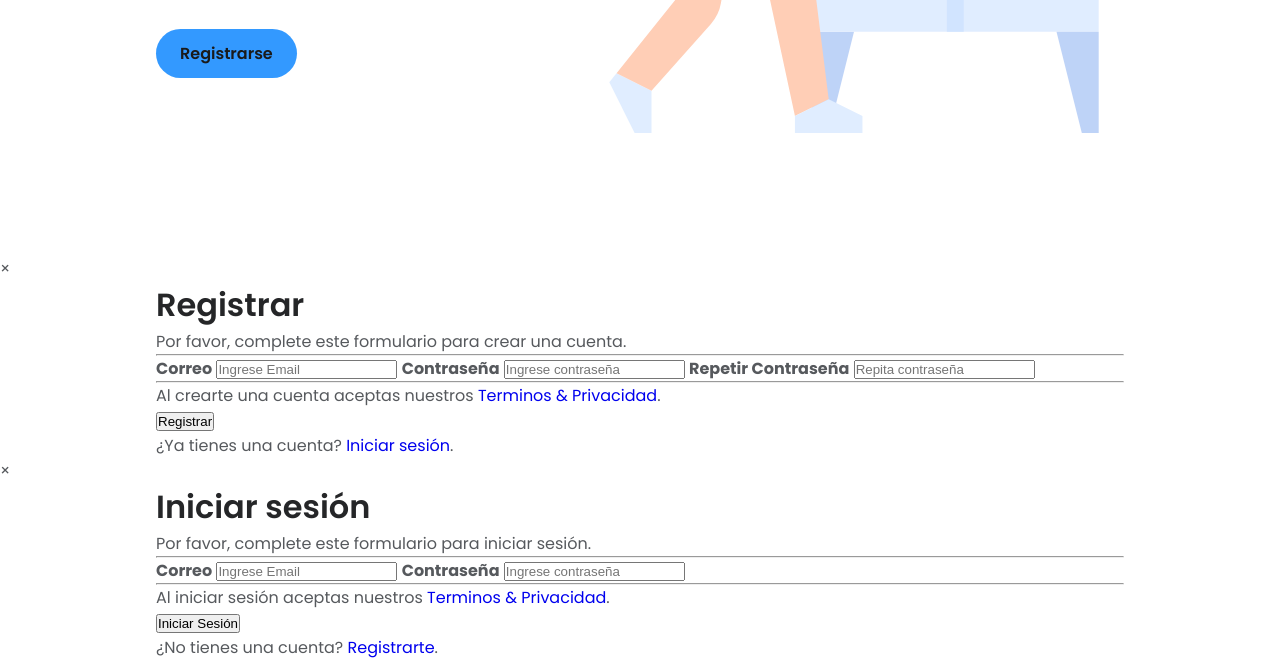
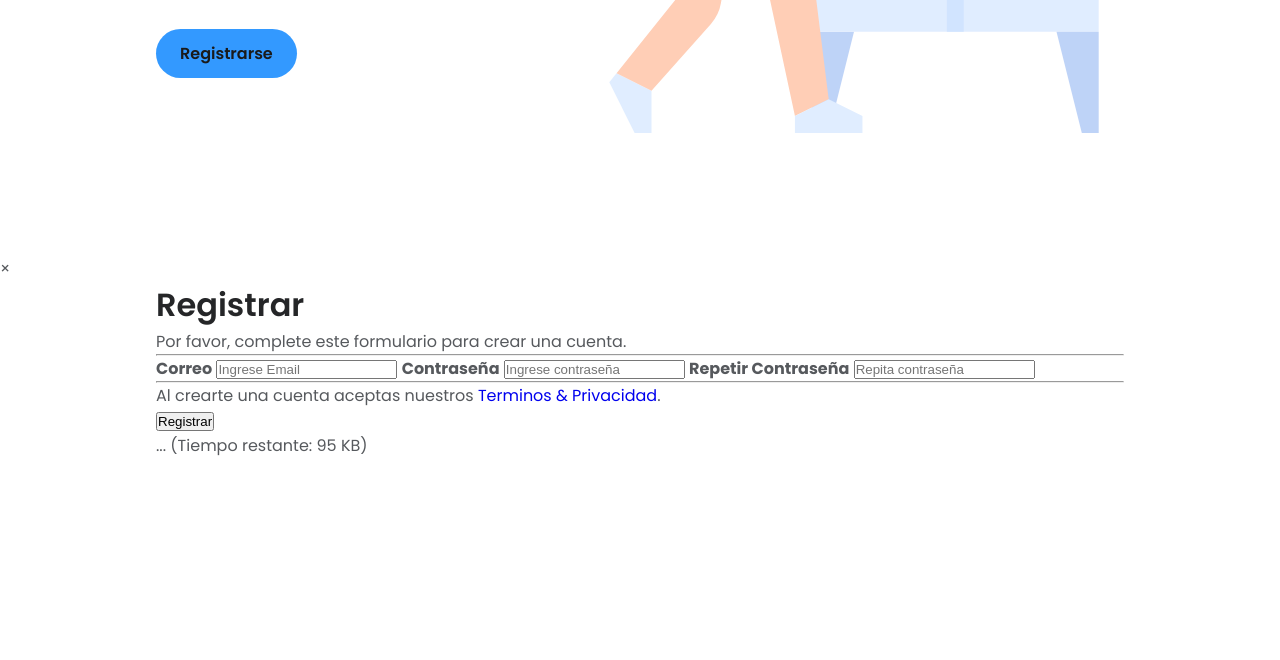
Before and after one commit to FitGroup-OpenSource/FitGroup-LandingPage, a plain HTML site: page index.html in a window 1280 px wide. Shown: the part 540-1200 px from the top of the page. After the commit the page ends 998 px from the top, so only its background shows below. Drawn offline with nearby package versions, Linux system fonts and the light colour scheme; files that its build step writes are made by us from their sources.

Commit message:
Update index.html

```diff
--- a/index.html
+++ b/index.html
@@ -98,43 +98,4 @@
                     </div>
 
                     <div class="container signin">
-                      <p>¿Ya tienes una cuenta? <a href="#">Iniciar sesión</a>.</p>
-                    </div>
-                  </form>
-                </div>
-
-            </div>
-
-            <div id="myModal2" class="modal">
-
-                <!-- Modal content -->
-                <div class="modal-content">
-                  <span class="close2">&times;</span>
-                  <form action="/action_page.php">
-                    <div class="container">
-                      <h1>Iniciar sesión</h1>
-                      <p>Por favor, complete este formulario para iniciar sesión.</p>
-                      <hr>
-
-                      <label for="email"><b>Correo</b></label>
-                      <input type="text" placeholder="Ingrese Email" name="email" id="email" required>
-
-                      <label for="psw"><b>Contraseña</b></label>
-                      <input type="password" placeholder="Ingrese contraseña" name="psw" id="psw" required>
-
-                      <hr>
-                      <p>Al iniciar sesión aceptas nuestros <a href="#">Terminos & Privacidad</a>.</p>
-
-                      <button type="submit" class="registerbtn">Iniciar Sesión</button>
-                    </div>
-
-                    <div class="container signin">
-                      <p>¿No tienes una cuenta? <a href="#">Registrarte</a>.</p>
-                    </div>
-                  </form>
-                </div>
-
-            </div>
-
-
-        <!--NICOLE-->
+... (Tiempo restante: 95 KB)
```
